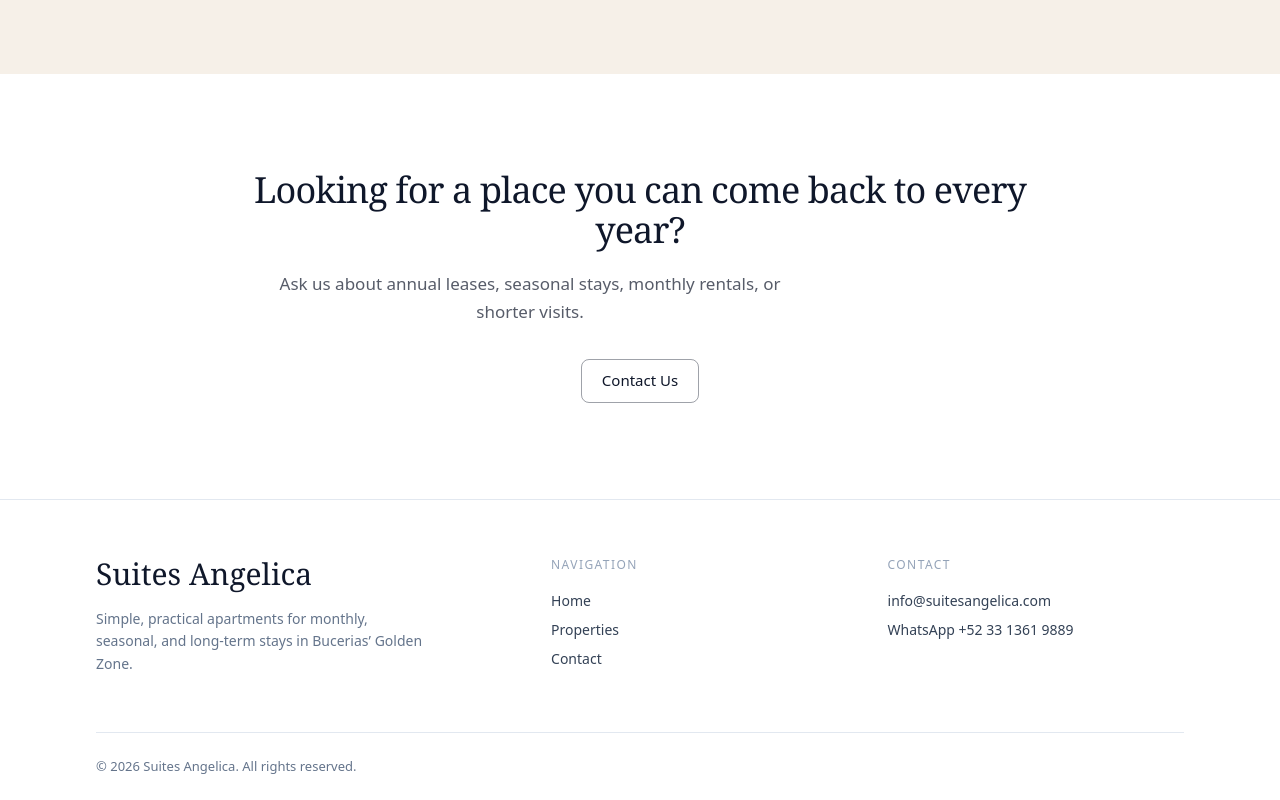
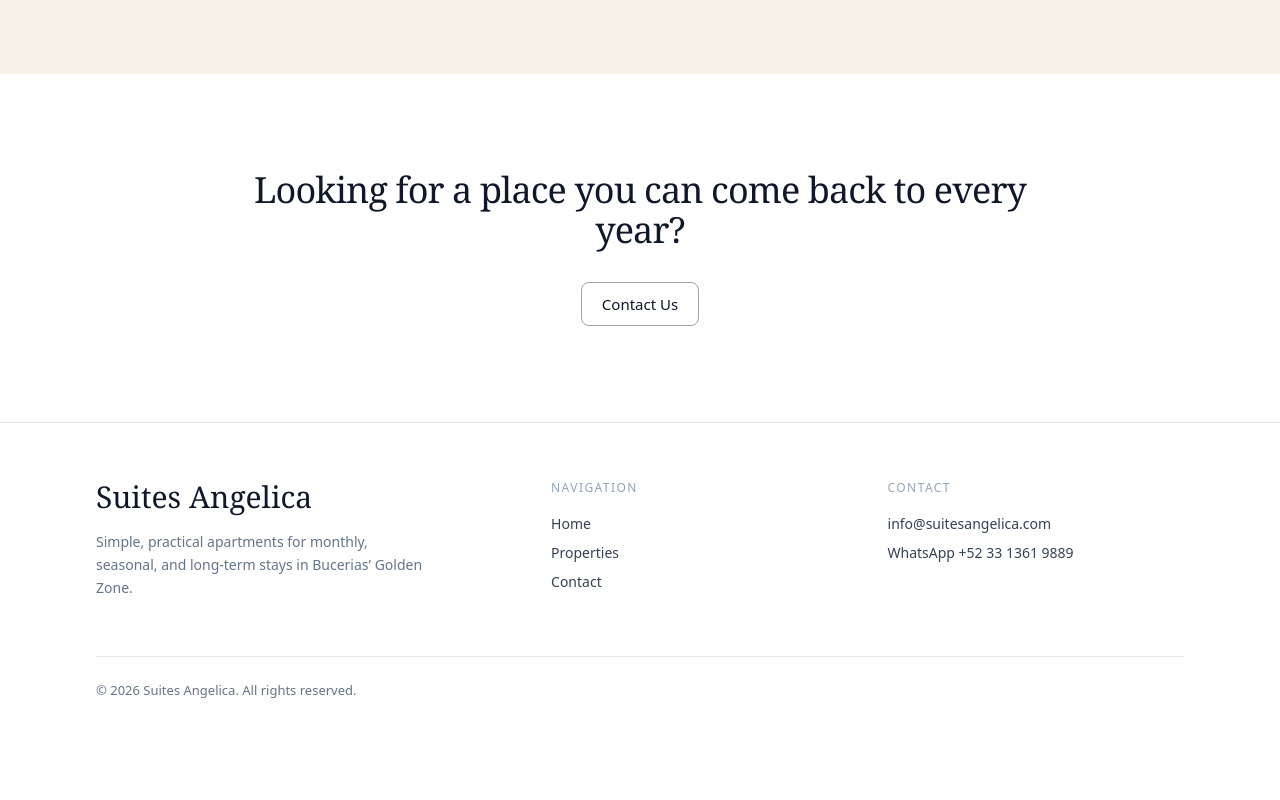
Before and after one commit to jfmichel86/Suites-Angelica1, a Next.js app: page / in a window 1280 px wide. Shown: the part 2434-3234 px from the top of the page. After the commit the page ends 3158 px from the top, so only its background shows below. Built offline with nearby package versions, Linux system fonts and the light colour scheme.

Commit message:
Update page.tsx

```diff
--- a/app/page.tsx
+++ b/app/page.tsx
@@ -99,7 +99,6 @@ export default function Home() {
         <Container>
           <div className="mx-auto max-w-[780px] py-16 text-center md:py-24">
             <SectionTitle>Looking for a place you can come back to every year?</SectionTitle>
-            <p className="mt-5 max-w-[560px] text-[17px] leading-[1.65] text-slate-900/70">   Ask us about annual leases, seasonal stays, monthly rentals, or shorter visits. </p>
             <div className="mt-8"><Button href="/contact">Contact Us</Button></div>
           </div>
         </Container>
```
